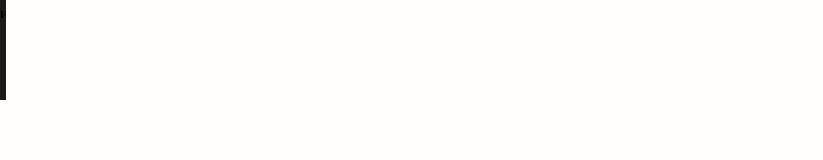
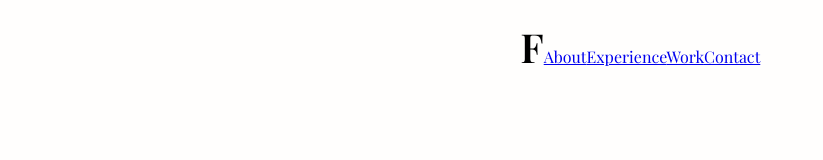
Before and after one commit to farheen21/my-portfoli, a React app: page / in a window 1280 px wide. Shown: the whole page, without its empty margins (0-823 px from the left). Built offline with nearby package versions, Linux system fonts and the light colour scheme.

Commit message:
Setting Header

```diff
--- a/src/components/Header.js
+++ b/src/components/Header.js
@@ -6,10 +6,19 @@ export default function Header() {
     <header className='Header'>
       <nav>
         <Link className='logo' to="/">
-           <img src={logo} alt="Logo"/>
+           <img src={logo} class="w-24" alt="Logo"/>
         </Link>
-        <NavLink>
-
+        <NavLink to="/about">
+           About
+        </NavLink>
+        <NavLink to="/job">
+           Experience
+        </NavLink>
+        <NavLink to="/projects">
+          Work
+        </NavLink>
+        <NavLink to="/projects">
+          Contact
         </NavLink>
       </nav>
     </header>
--- a/src/styles/_Header.scss
+++ b/src/styles/_Header.scss
@@ -2,7 +2,13 @@
 .Header {
     position: fixed;
     top: 0;
-    background-color: $bg-dark;
-    color: $bg-light;
+    // background-color: $bg-dark;
     height: toRem(100px);
+    width: 100%;
+    display: flex;
+    justify-content: center;
+    align-items: center;
+    nav {
+        color : $bg-light;
+    }
 }
--- a/src/styles/_base.scss
+++ b/src/styles/_base.scss
@@ -22,6 +22,7 @@ html {
    height: 100%;
    font-family:  $default-font;
    background: $bg-light;
+   color: $bg-dark;
    font-size: $font-size-base;
    line-height: 24px;
    font-weight: $font-weight-regular;
--- /dev/null
+++ b/src/styles/_helper.scss
@@ -0,0 +1,3 @@
+.w-24 {
+   width: toRem(24px);
+}
--- a/src/styles/main.scss
+++ b/src/styles/main.scss
@@ -3,4 +3,5 @@
 @import "variable";
 @import "base";
 @import "function";
+@import "helper";
 @import "Header";
```
Also changed, not shown: src/images/f.svg (added).
